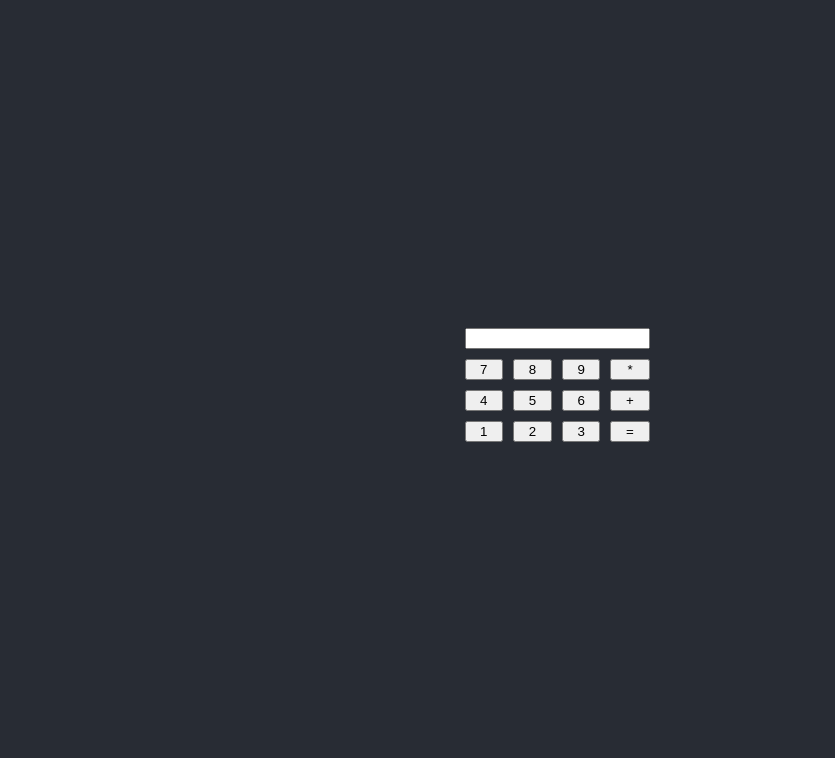
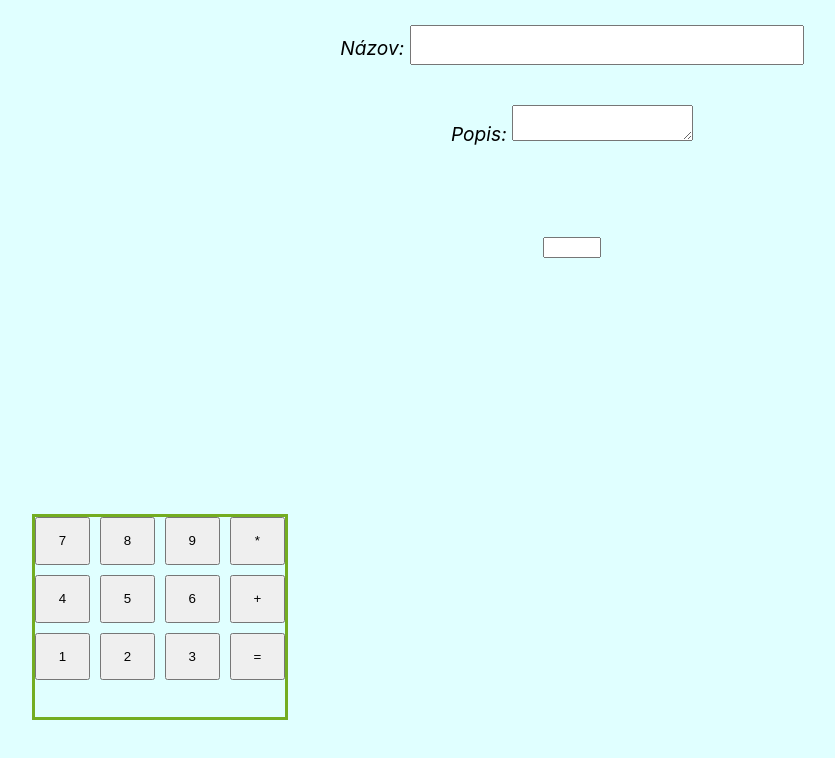
Before and after one commit to pietro13/projektitu5, a React (Create React App) app: page / in a window 1280 px wide. Shown: the top 758 px of the page, without its empty margins (68-903 px from the left). Built offline with nearby package versions, Linux system fonts and the light colour scheme.

Commit message:
hotovy frontend z navodu

```diff
--- a/src/App.css
+++ b/src/App.css
@@ -1,5 +1,7 @@
 .App {
   text-align: center;
+  background-color: #E0FFFF;
+  min-height: 100vh;
 }
 
 .App-logo {
@@ -13,15 +15,45 @@
   }
 }
 
+
+.Name{
+
+  horiz-align: center;
+  padding-top: 25px;
+}
+.definition-text{
+  font-style: italic;
+  font-size: larger;
+
+}
+
+.declaration{
+  horiz-align: center;
+  padding-top: 40px;
+}
+
 .App-header {
-  background-color: #282c34;
-  min-height: 100vh;
-  display: flex;
-  flex-direction: column;
-  align-items: center;
-  justify-content: center;
+
+
+
+
+
+
   font-size: calc(10px + 2vmin);
-  color: white;
+  color: black;
+}
+
+.Calc-buttons {
+
+  position: fixed;
+  bottom: 80px;
+  left: 100px;
+  width: 250px;
+  height: 200px;
+  border: 3px solid #73AD21;
+
+
+
 }
 
 .App-link {
--- a/src/App.js
+++ b/src/App.js
@@ -2,14 +2,30 @@ import React from 'react'
 import './App.css';
 import Calc from './Calc';
 import CalcApi from "./CalcApi";
+import CalcDisplay from "./CalcDisplay";
+
+
 
 function App() {
   return (
-    <div className="App">
-        <header className="App-header">
-            <Calc calcApi={new CalcApi('http://127.0.0.1:8000')}/>
-        </header>
-    </div>
+      <div className="App">
+
+
+        <div className="Name">
+            <text className="definition-text"  > Názov:    </text>
+            <input type="text" style={{ fontSize: 30 }} />
+        </div>
+          <div className="declaration">
+              <text className="definition-text"  > Popis:    </text>
+              <textarea/>
+          </div>
+          <div >
+          <Calc calcApi={new CalcApi('http://127.0.0.1:8000')}/>
+      </div>
+
+
+
+      </div>
   );
 }
 
--- a/src/Calc.js
+++ b/src/Calc.js
@@ -1,5 +1,6 @@
 import React from 'react'
 import CalcPanel from "./CalcPanel";
+import CalcDisplay from "./CalcDisplay";
 
 class Calc extends React.Component{
 
@@ -10,6 +11,7 @@ class Calc extends React.Component{
             numbers:["", ""],
             numberIdx: 0,
             operation: "",
+            board: [[0]],
         };
     }
     operationHandler(operation){
@@ -72,6 +74,11 @@ class Calc extends React.Component{
         });
     }
 
+    keyboardHandler(props){console.log(props);this.numberHandler("9");
+
+
+    }
+
     setResult(result){
         const newNumbers = [result,""];
         const newNumberIdx = 0;
@@ -84,15 +91,26 @@ class Calc extends React.Component{
 
 
     render(){
-
+        const { board } = this.state;
         return(
-            <div className="calc-grid">
-                <CalcPanel
+            <div > <div  > </div>
+                <div className="matrix-output" >
+                    {board.map((row, i) => (
+                        <div key={i}>
+                            {row.map((col, j) => (
+                                <span key={j}><CalcDisplay value={this.state.result} keyboard={this.keyboardHandler.bind(this)}/></span>
+                            ))}
+                        </div>
+                    ))}
+                </div>
+            <div className="Calc-buttons">
+                <CalcPanel className="calc-grid"
                     result={this.state.result}
                     numberClicked={this.numberHandler.bind(this)}
                     operationClicked={this.operationHandler.bind(this)}
                     equalClicked={this.equalHandler.bind(this)}
-                    />
+                    /></div>
+
 
             </div>
         )
--- a/src/CalcButton.js
+++ b/src/CalcButton.js
@@ -3,11 +3,14 @@ import './App.css';
 
 function CalcButton(props)
 {
+
     return(
         <input type='button'
         value={props.caption}
         className={props.caption === "Vloz maticu" ? "calc-equal-button" : null}
-        onClick={props.onClick}/>
+        onClick={props.onClick}
+
+        />
     )
 }
 
--- a/src/CalcDisplay.js
+++ b/src/CalcDisplay.js
@@ -1,11 +1,26 @@
 import React from 'react'
 
-function CalcDisplay(props){
+
+
+var mywidth = "50";
+
+
+
+function CalcDisplay(props){console.log(props);
+
+
+
+
+
+
     return(
         <input
-            value={props.text}
-            readOnly={true}
-            className="calc-display-style"/>
+            style={{width: props.value.length*8}}
+            value={props.value}
+            type='text'
+            className= "calc-display-style"
+            onKeyDown={props.keyboard}/>
+
     );
 }
 
--- a/src/CalcPanel.js
+++ b/src/CalcPanel.js
@@ -27,9 +27,9 @@ function CalcPanel (props)
 
     return(
         <div className="calc-grid">
-            <CalcDisplay text={props.result}/>
             {calc_buttons}
         </div>
+
     )
 }
 export default CalcPanel;
--- a/src/index.css
+++ b/src/index.css
@@ -17,13 +17,22 @@ code {
   grid-template-columns:auto auto auto auto ;
   grid-template-rows: auto auto auto auto ;
   grid-gap: 10px;
-  padding: 10px;
+  width: 250px;
+  height: 200px;
+
 }
+
+.matrix-output{
+  horiz-align: center;
+  padding-top: 90px;
+}
+
 
 .calc-equal-button{
   grid-column: 1 / span 4;
 }
 
 .calc-display-style{
-  grid-column: 1/ span 4;
+  min-width: 50px;
+
 }
--- /dev/null
+++ b/src/keyboard.js
@@ -0,0 +1,6 @@
+import React from 'react'
+
+function board(props)
+{
+
+}
```
